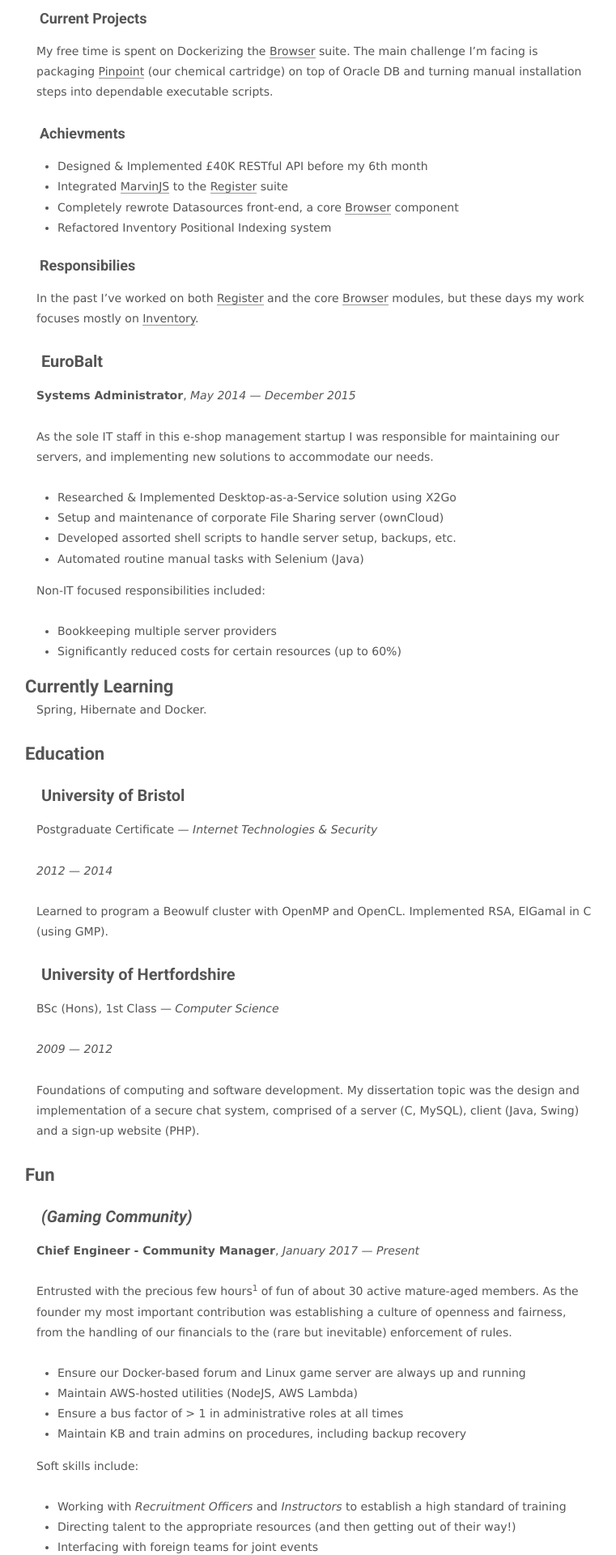
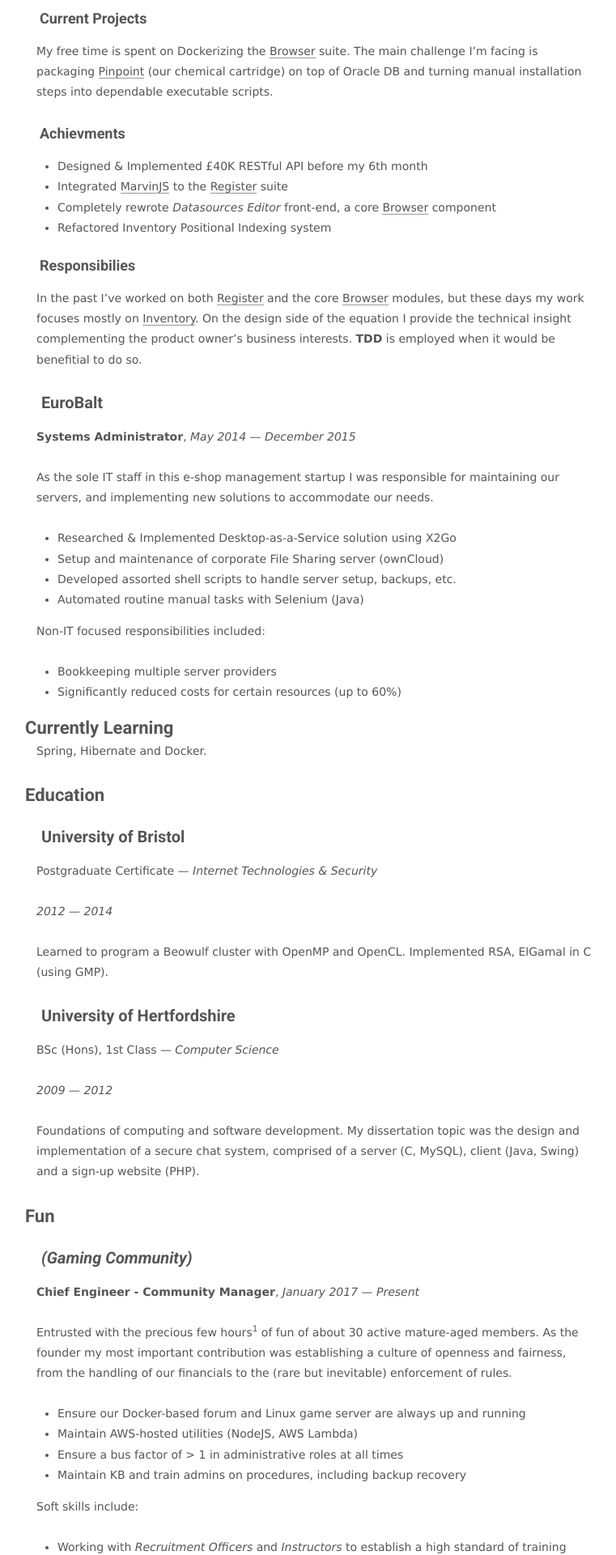
Before and after one commit to aklin/aklin.github.io, a Jekyll site: the page built from cv.md, in a window 1280 px wide. Shown: the part 717-2637 px from the top of the page at 81% size, without its empty margins (259-1020 px from the left). Built offline with Jekyll 4.4.1, drawn with Linux system fonts in a browser that asks for light colours.

Commit message:
Make calendly CV section toggleable
Rephrase some things in CV

```diff
--- a/_config.yml
+++ b/_config.yml
@@ -20,7 +20,7 @@
 permalink: pretty
 
 # Pagination
-paginate: 10
+paginate: 12
 #paginate_path: "/page:num/"
 #archive:
   #paginate: 10
@@ -363,6 +363,11 @@
 highlight_theme: "night blue"
 
 
+# CV page settings
+cv:
+  calendly: true # Show Calendly widget in CV
+
+
 # ---------------------------------------------------------------
 # Third Party Services Settings
 # ---------------------------------------------------------------
--- a/cv.md
+++ b/cv.md
@@ -33,13 +33,16 @@
 
 * Designed & Implemented £40K RESTful API before my 6th month
 * Integrated [MarvinJS][marvinjs] to the [Register][link-reg] suite
-* Completely rewrote Datasources front-end, a core [Browser][link-bro] component
+* Completely rewrote _Datasources Editor_ front-end, a core [Browser][link-bro] component
 * Refactored Inventory Positional Indexing system
 
 ### Responsibilies
 
 In the past I've worked on both [Register][link-reg] and the core [Browser][link-bro] modules, but these days
-my work focuses mostly on [Inventory][link-inv].
+my work focuses mostly on [Inventory][link-inv]. On the design side of the equation I provide the technical
+insight complementing the product owner's business interests. **TDD** is employed when it would be benefitial
+to do so.
+
 
 
 ## EuroBalt
@@ -109,14 +112,17 @@
 * Occasional conflict resolution
 
 
+{% if site.cv.calendly %}
+
 ---
 
 # Contact
 
 <br />
 
+
 {% include calendly.html %}
-
+{% endif %}
 
 <sup><sup>1</sup>That's 510 man-hours per month on average (1.7 hours per event, 3 times a week)</sup>
 
```
